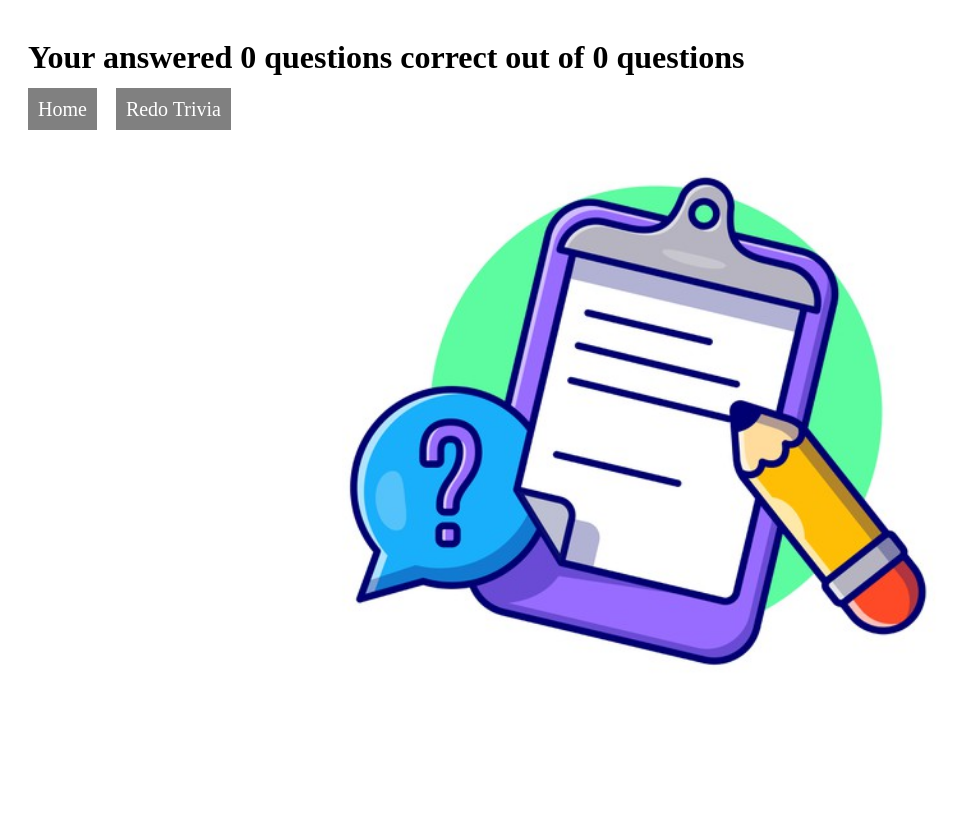
After one commit to rvstowrn/product_website, a PHP site: page /result.php in a window 1280 px wide. The commit adds this page. Shown: the whole page, without its empty margins (0-962 px from the left). Run offline with PHP 8.4, Linux system fonts and the light colour scheme; data that the repository does not hold is empty.

Commit message:
trivia prototype v1

```diff
--- /dev/null
+++ b/result.php
@@ -0,0 +1,53 @@
+<!DOCTYPE html>
+<html lang="en">
+<head>
+    <meta charset="UTF-8">
+    <meta name="viewport" content="width=device-width, initial-scale=1.0">
+    <title>Document</title>
+    <style>
+        body{
+            width:100%;
+            height:100%;
+            overflow:hidden;
+            padding-top:10px;
+            padding-left:20px;
+        }
+        img{
+            position:absolute;
+            height:100vh;
+            left:50%;
+            transform:translateX(-50%);
+            pointer-events:none;
+            z-index:-1;
+        }
+        a{
+            background-color:gray;
+            color:white;
+            text-decoration:none;
+            padding:10px;
+            margin-right:15px;
+            font-size:20px;
+        }
+    </style>
+</head>
+<body>
+    <img src='./img/result_bg.jpg'>
+    <?php
+        include './server_scripts/db.php';
+        $score = 0;
+        $nos = intval($_POST['nos']);
+        for ($i=0; $i < $nos; $i++) {
+            $q = $_POST['q'.$i];
+            $a = $_POST['a'.$i];
+            $sql =  "Select * from trivia where q='".$q."' and a='".$a."'";
+            $result = $conn->query($sql);
+            if (mysqli_num_rows($result) > 0) {
+                $score = $score + 1;
+            }
+        }
+        echo "<h1>Your answered ".$score." questions correct out of ".$nos." questions</h1>";
+    ?>
+    <a href='./'>Home</a>
+    <a href='./trivia.php'>Redo Trivia</a>
+</body>
+</html>
```
Also changed, not shown: css/trivia_style.css (added, +25 -0 lines), trivia.php (+24 -1 lines), img/result_bg.jpg (added).
